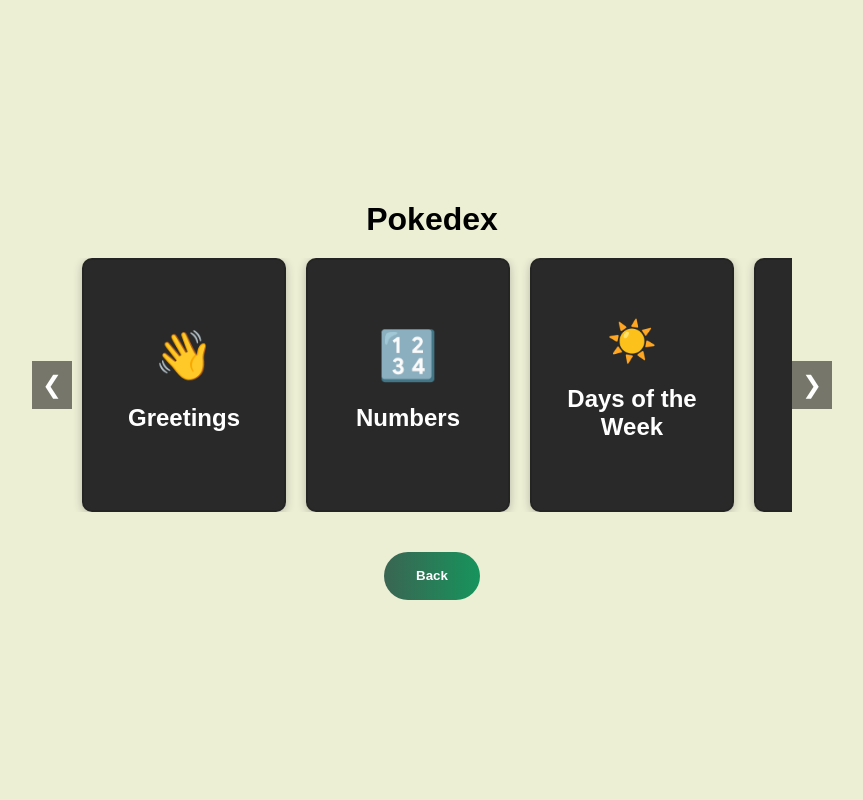
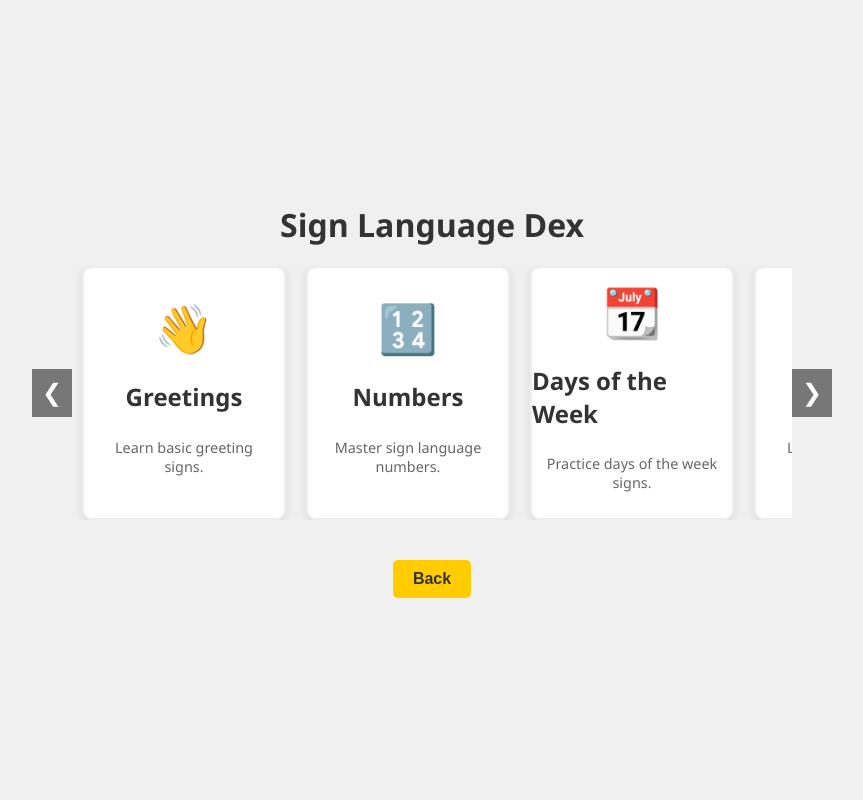
Before and after one commit to vqiu25/kiwi-sign, a Flask app: page /pokedex in a window 1280 px wide. Shown: the whole page, without its empty margins (208-1071 px from the left). Run offline with Flask 3, Linux system fonts and the light colour scheme; parts of the project's set-up code (start-up, migrations or seed data) failed here and were passed over.

Commit message:
better pokedex

```diff
--- a/client/static/css/pokedex.css
+++ b/client/static/css/pokedex.css
@@ -1,46 +1,43 @@
 body {
-    font-family: Arial, sans-serif;
+    font-family: 'Segoe UI', Tahoma, Geneva, Verdana, sans-serif;
     margin: 0;
     padding: 0;
     display: flex;
     flex-direction: column;
     align-items: center;
-    justify-content: center; /* Center content vertically */
-    min-height: 100vh; /* Ensure full viewport height coverage */
-    background-color: #EDEFD5;
+    justify-content: center;
+    min-height: 100vh;
+    background-color: #f0f0f0;
 }
 
 h1 {
     margin: 20px 0;
+    font-size: 2rem;
+    color: #333;
 }
 
 .button {
-    position: relative;
-    overflow: hidden;
-    height: 3rem;
-    padding: 0 2rem;
-    background: #3A6552;
-    background-image: linear-gradient(to right, #3A6552, #0ba360, #3cba92, #30dd8a);
-    color: #fff;
+    margin: 20px;
+    padding: 10px 20px;
+    background-color: #ffcc00;
     border: none;
+    color: #333;
+    font-size: 1rem;
+    font-weight: bold;
+    border-radius: 5px;
     cursor: pointer;
-    background-size: 400%;
-    margin: 20px;
-    font-family: "Poppins", sans-serif;
-    font-weight: 700;
-    font-style: normal;
-    border-radius: 200px;
-    transition: background-size 0.3s;
+    transition: background-color 0.3s, color 0.3s;
 }
 
 .button:hover {
-    background-size: 100%;
+    background-color: #ffdb4d;
+    color: #333;
 }
 
 .scroll-container {
     display: flex;
     align-items: center;
-    justify-content: center; /* Center content horizontally */
+    justify-content: center;
     max-width: 800px;
     overflow: hidden;
     position: relative;
@@ -65,24 +62,23 @@ h1 {
 .card {
     width: 200px;
     height: 250px;
-    background-color: #292929;
+    background-color: #fff;
     margin: 0 10px;
     border-radius: 10px;
-    box-shadow: 0px 2px 10px rgba(0, 0, 0, 0.24);
-    border: 2px solid rgba(7, 7, 7, 0.12);
+    box-shadow: 0px 2px 10px rgba(0, 0, 0, 0.1);
+    border: 2px solid #eee;
     display: flex;
     justify-content: center;
     align-items: center;
     flex-direction: column;
     cursor: pointer;
-    font-family: 'Poppins', sans-serif;
     transition: transform 0.3s, box-shadow 0.3s;
     position: relative;
 }
 
 .card:hover {
-    transform: scale(1.05);
-    box-shadow: 0px 6px 20px rgba(0, 0, 0, 0.3);
+    transform: translateY(-10px);
+    box-shadow: 0px 12px 20px rgba(0, 0, 0, 0.2);
 }
 
 .card .icon {
@@ -91,16 +87,17 @@ h1 {
 }
 
 .card h2 {
-    color: #fff;
-    text-align: center;
+    color: #333;
     font-size: 1.5rem;
     margin: 0;
-    padding: 10px;
+    padding: 10px 0;
 }
 
-/* Specific styling for Days of the Week icon */
-.card:nth-child(3) .icon {
-    font-size: 2.5rem; /* Adjust size for Days of the Week icon */
+.card p {
+    color: #666;
+    font-size: 0.9rem;
+    text-align: center;
+    padding: 0 10px;
 }
 
 .scroll-button {
--- a/client/templates/pokedex.html
+++ b/client/templates/pokedex.html
@@ -1,12 +1,12 @@
 <!DOCTYPE html>
 <html>
 <head>
-    <title>Pokedex</title>
+    <title>Sign Language Dex</title>
     <link rel="stylesheet" href="{{ url_for('static', filename='css/pokedex.css') }}">
     <script src="{{ url_for('static', filename='js/pokedex.js') }}" defer></script>
 </head>
 <body>
-    <h1>Pokedex</h1>
+    <h1>Sign Language Dex</h1>
     <div class="scroll-container">
         <button class="scroll-button left" onclick="scrollContainer('left')">❮</button>
         <div class="container">
@@ -14,22 +14,27 @@
                 <div class="card" onclick="navigateTo('/category/greetings')">
                     <span class="icon">👋</span>
                     <h2>Greetings</h2>
+                    <p>Learn basic greeting signs.</p>
                 </div>
                 <div class="card" onclick="navigateTo('/category/numbers')">
                     <span class="icon">🔢</span>
                     <h2>Numbers</h2>
+                    <p>Master sign language numbers.</p>
                 </div>
                 <div class="card" onclick="navigateTo('/category/days')">
-                    <span class="icon">☀️</span>
+                    <span class="icon">📆</span>
                     <h2>Days of the Week</h2>
+                    <p>Practice days of the week signs.</p>
                 </div>
                 <div class="card" onclick="navigateTo('/category/months')">
-                    <span class="icon">📆</span>
+                    <span class="icon">📅</span>
                     <h2>Months</h2>
+                    <p>Learn sign language months.</p>
                 </div>
                 <div class="card" onclick="navigateTo('/category/terms')">
                     <span class="icon">📘</span>
                     <h2>Common Terms</h2>
+                    <p>Understand common sign language terms.</p>
                 </div>
             </ul>
         </div>
```
